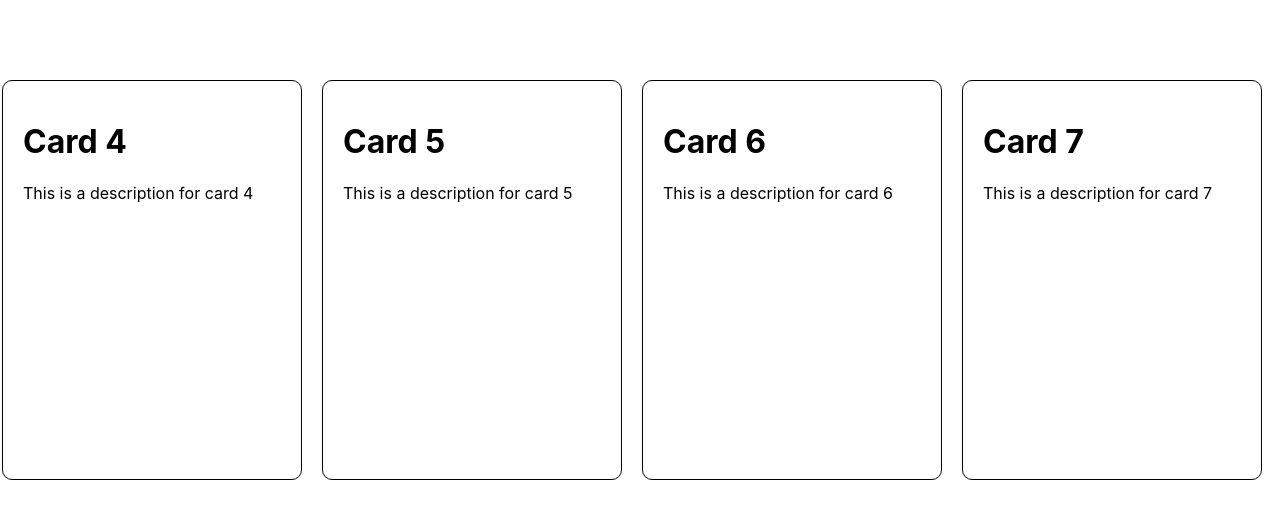
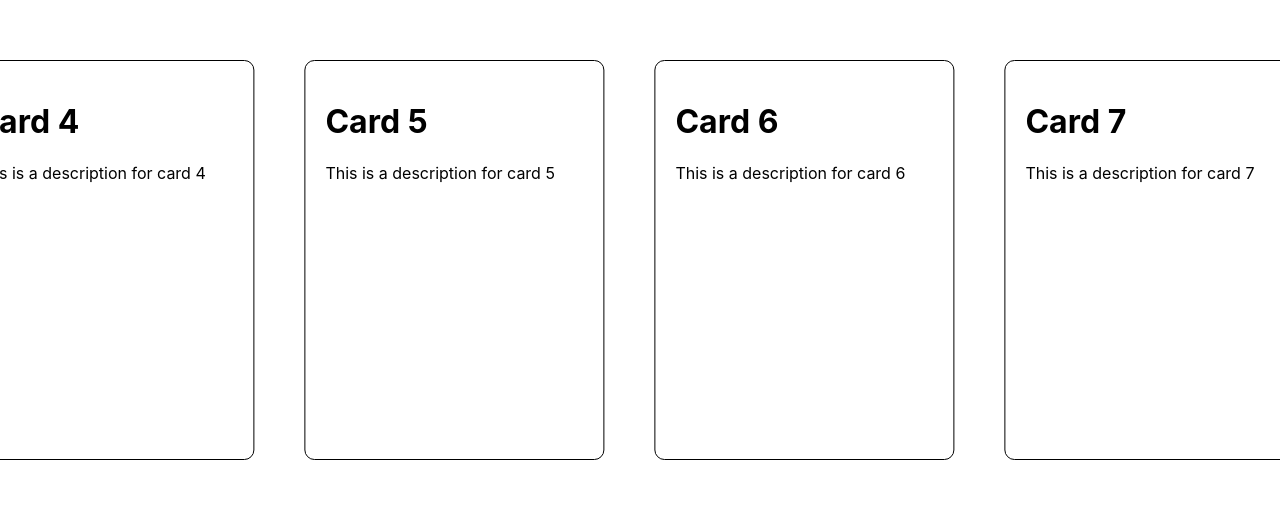
Before and after one commit to MRyutaro/sample_frontend, a React (Create React App) app: page /car-window in a window 1280 px wide. Shown: the part 1360-1878 px from the top of the page. Built offline with nearby package versions, Linux system fonts and the light colour scheme.

Commit message:
fix: padding

```diff
--- a/src/pages/CarWindow.tsx
+++ b/src/pages/CarWindow.tsx
@@ -43,15 +43,15 @@ const cards = [
         description: "This is a description for card 10",
     },
 ];
-console.log(1);
+
 // カードコンポーネント
 // containerRef: カードを含むコンテナのref. 親要素の幅を取得するために使用
 // transformXPercent: どれだけ移動させるかを0~100%で指定
 export function Cards({ containerRef, transformXPercent }: { containerRef: React.RefObject<HTMLDivElement>; transformXPercent: number }) {
     const [cardWidth, setCardWidth] = useState(300); // ボーダーとかも含めたカードの横幅
     const [cardHeight, setCardHeight] = useState(400); // ボーダーとかも含めたカードの縦幅
-    const [cardGap, setCardGap] = useState(20);
-    const [containerPadding, setContainerPadding] = useState(20);
+    const [cardGap, setCardGap] = useState(50);
+    const [containerPadding, setContainerPadding] = useState(200);
     const [transformX, setTransformX] = useState(0);
 
     // useCallbackを使うことで再レンダリング時に関数が再生成されるのを防ぐ。多分。
@@ -84,7 +84,8 @@ export function Cards({ containerRef, transformXPercent }: { containerRef: React
             style={{
                 display: "flex", // flexを使うことで横並びになる
                 gap: `${cardGap}px`, // カード間の間隔
-                padding: `${containerPadding}px`,
+                paddingLeft: `${containerPadding}px`,
+                paddingRight: `${containerPadding}px`,
                 transform: `translateX(-${transformX}px)`,
                 // transition: "transform 0.5s",
             }}
@@ -96,7 +97,7 @@ export function Cards({ containerRef, transformXPercent }: { containerRef: React
                         // カード内のpaddingとborderの分だけ引いて補正
                         width: `${cardWidth - 40 - 2}px`,
                         height: `${cardHeight - 40 - 2}px`,
-                        background: "white",
+                        // background: "white",
                         padding: `20px`,
                         border: "1px solid black",
                         borderRadius: "10px",
@@ -146,6 +147,7 @@ export function CarWindow() {
         // console.log(`innerHeight: ${window.innerHeight}`);
         const tmpStickyTop = (window.innerHeight - 400) / 2;
         // console.log(tmpStickyTop);
+        // TODO: containerPaddingにも依存する
         setStickyTop(tmpStickyTop);
     }, [setStickyTop]);
 
```
